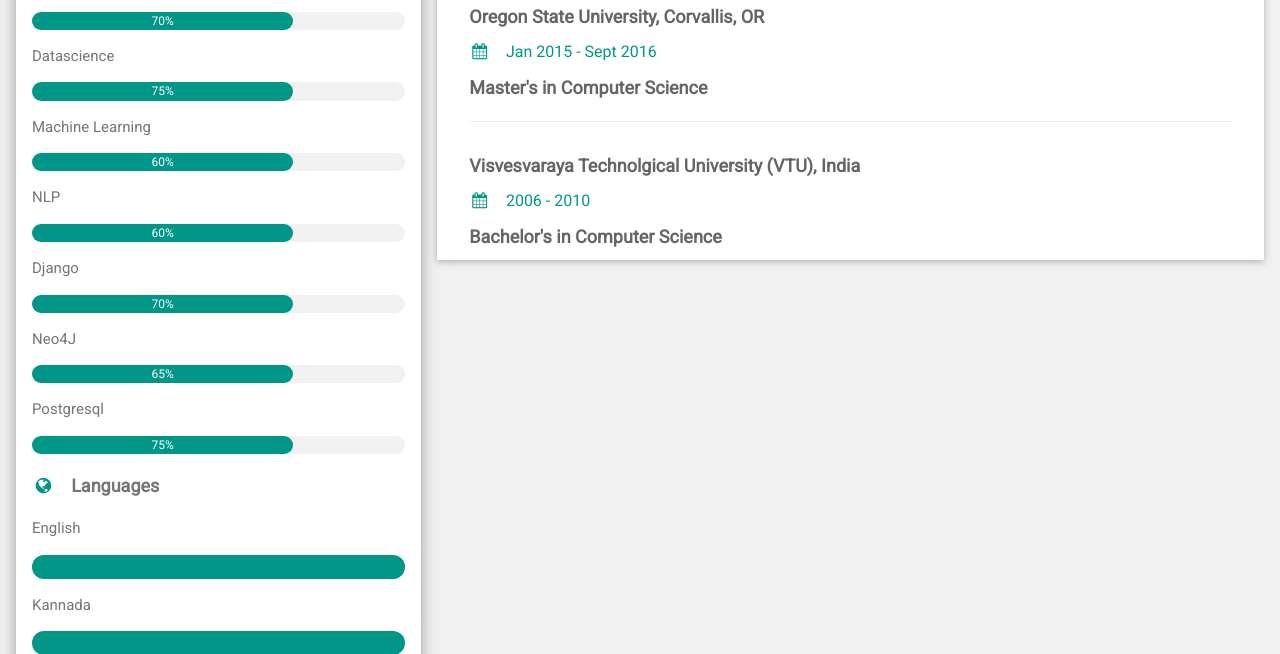
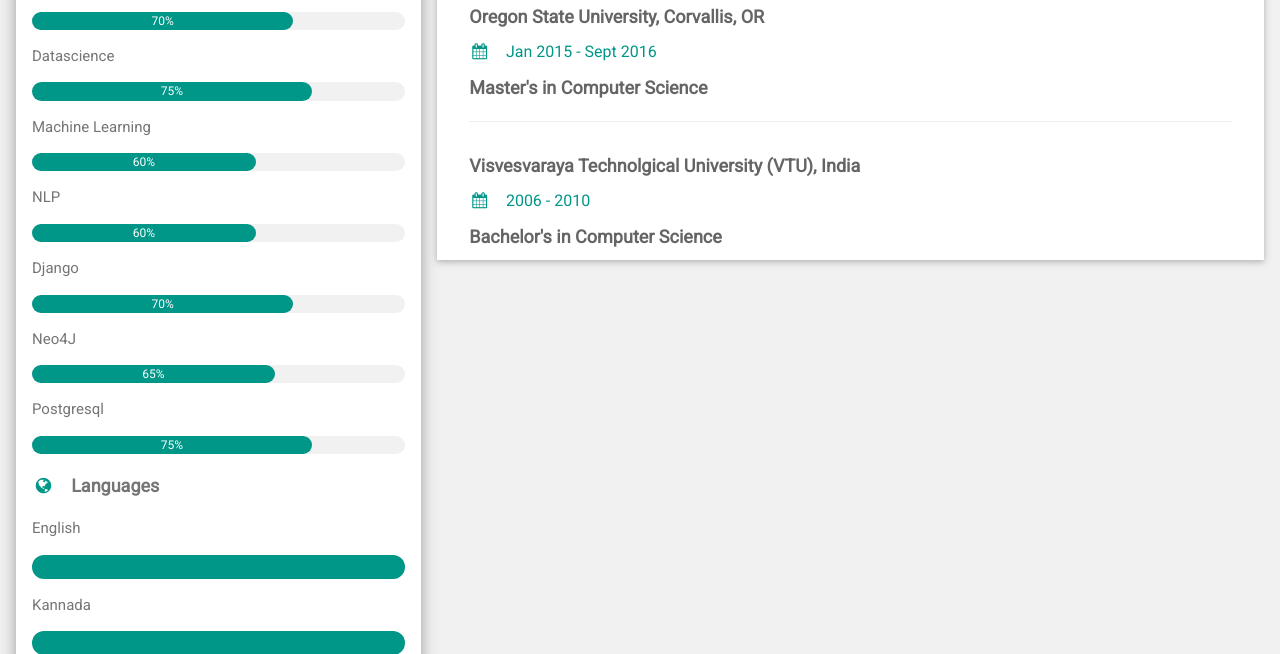
Before and after one commit to rajgopav/rajgopav.github.io, a plain HTML site: page index.html in a window 1280 px wide. Shown: the part 567-1221 px from the top of the page. Drawn offline with nearby package versions, Linux system fonts and the light colour scheme.

Commit message:
04/04/2018

```diff
--- a/index.html
+++ b/index.html
@@ -40,15 +40,15 @@ html,body,h1,h2,h3,h4,h5,h6 {font-family: "Roboto", sans-serif}
           </div>
           <p>Datascience</p>
           <div class="w3-light-grey w3-round-xlarge w3-small">
-            <div class="w3-container w3-center w3-round-xlarge w3-teal" style="width:70%">75%</div>
+            <div class="w3-container w3-center w3-round-xlarge w3-teal" style="width:75%">75%</div>
           </div>
           <p>Machine Learning</p>
           <div class="w3-light-grey w3-round-xlarge w3-small">
-            <div class="w3-container w3-center w3-round-xlarge w3-teal" style="width:70%">60%</div>
+            <div class="w3-container w3-center w3-round-xlarge w3-teal" style="width:60%">60%</div>
           </div>
             <p>NLP</p>
           <div class="w3-light-grey w3-round-xlarge w3-small">
-            <div class="w3-container w3-center w3-round-xlarge w3-teal" style="width:70%">60%</div>
+            <div class="w3-container w3-center w3-round-xlarge w3-teal" style="width:60%">60%</div>
           </div>
           <p>Django</p>
           <div class="w3-light-grey w3-round-xlarge w3-small">
@@ -56,11 +56,11 @@ html,body,h1,h2,h3,h4,h5,h6 {font-family: "Roboto", sans-serif}
           </div>
           <p>Neo4J</p>
           <div class="w3-light-grey w3-round-xlarge w3-small">
-            <div class="w3-container w3-center w3-round-xlarge w3-teal" style="width:70%">65%</div>
+            <div class="w3-container w3-center w3-round-xlarge w3-teal" style="width:65%">65%</div>
           </div>
           <p>Postgresql</p>
           <div class="w3-light-grey w3-round-xlarge w3-small">
-            <div class="w3-container w3-center w3-round-xlarge w3-teal" style="width:70%">75%</div>
+            <div class="w3-container w3-center w3-round-xlarge w3-teal" style="width:75%">75%</div>
           </div>
 
           <p class="w3-large w3-text-theme"><b><i class="fa fa-globe fa-fw w3-margin-right w3-text-teal"></i>Languages</b></p>
```
